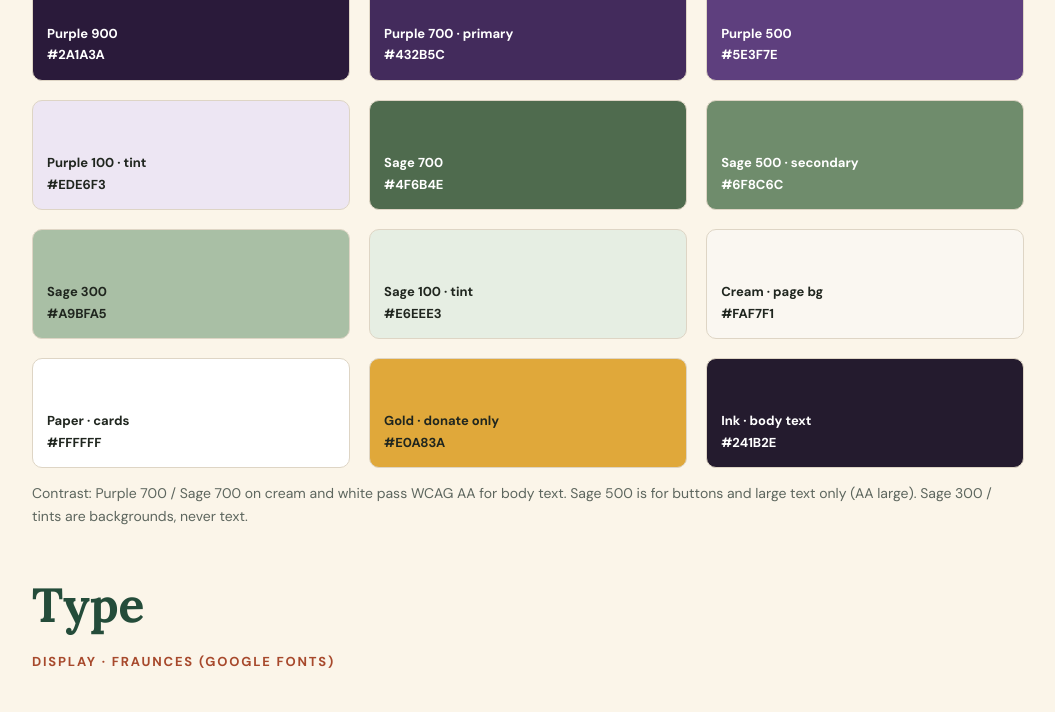
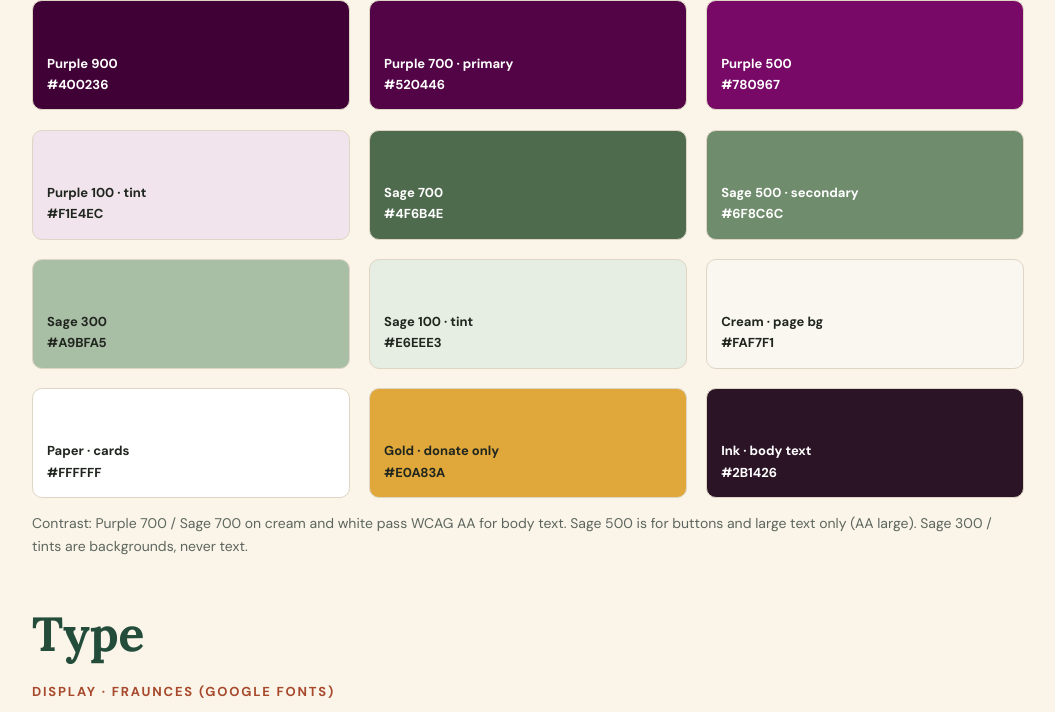
Before and after one commit to Grandma-s-Cat-Coalition/Grandma-s-Cat-Coalition, a website built with Vite: page docs/style-tile.html in a window 1280 px wide. Shown: the part 561-1273 px from the top of the page, without its empty margins (112-1167 px from the left). Built offline with nearby package versions, Linux system fonts and the light colour scheme.

Commit message:
Style tile: use existing brand purple #520446

```diff
--- a/docs/style-tile.html
+++ b/docs/style-tile.html
@@ -9,17 +9,17 @@
 <style>
   :root{
     /* Brand */
-    --purple-900:#2A1A3A; --purple-700:#432B5C; --purple-500:#5E3F7E; --purple-100:#EDE6F3;
+    --purple-900:#400236; --purple-700:#520446; --purple-500:#780967; --purple-100:#F1E4EC;
     --sage-700:#4F6B4E;  --sage-500:#6F8C6C;  --sage-300:#A9BFA5;  --sage-100:#E6EEE3;
-    --cream:#FAF7F1;     --paper:#FFFFFF;     --ink:#241B2E;       --ink-muted:#5C5368;
-    --gold:#E0A83A;      --gold-dark:#B8851F; --line:#E4DDEA;
+    --cream:#FAF7F1;     --paper:#FFFFFF;     --ink:#2B1426;       --ink-muted:#5F4A5A;
+    --gold:#E0A83A;      --gold-dark:#B8851F; --line:#E6D9E1;
     /* Roles */
     --bg:var(--cream); --surface:var(--paper); --text:var(--ink); --muted:var(--ink-muted);
     --primary:var(--purple-700); --primary-hover:var(--purple-900);
     --secondary:var(--sage-500); --secondary-hover:var(--sage-700);
     --accent:var(--gold);
     --font-display:"Fraunces",Georgia,serif; --font-body:"Nunito",system-ui,sans-serif;
-    --radius:16px; --radius-sm:10px; --shadow:0 6px 24px rgba(42,26,58,.10);
+    --radius:16px; --radius-sm:10px; --shadow:0 6px 24px rgba(64,2,54,.10);
   }
   *{box-sizing:border-box} body{margin:0;background:var(--bg);color:var(--text);font-family:var(--font-body);line-height:1.6}
   .wrap{max-width:1040px;margin:0 auto;padding:40px 24px}
@@ -37,7 +37,7 @@
   .card .img{aspect-ratio:4/3;background:linear-gradient(135deg,var(--sage-300),var(--purple-100));display:grid;place-items:center;font-size:64px}
   .card .body{padding:18px} .tag{display:inline-block;background:var(--sage-100);color:var(--sage-700);font-size:12px;font-weight:800;padding:4px 10px;border-radius:999px;margin-right:6px}
   .hero{background:var(--purple-900);color:#fff;border-radius:var(--radius);padding:56px 40px;position:relative;overflow:hidden}
-  .hero h1{color:#fff} .hero p{font-size:19px;max-width:560px;color:#E9E1F0}
+  .hero h1{color:#fff} .hero p{font-size:19px;max-width:560px;color:#F0DDE9}
   .hero::after{content:"🐈";position:absolute;right:40px;bottom:-10px;font-size:160px;opacity:.25}
   .stat{background:var(--sage-100);border-radius:var(--radius);padding:22px;text-align:center}
   .stat b{display:block;font-family:var(--font-display);font-size:44px;color:var(--purple-700);line-height:1}
@@ -54,15 +54,15 @@
 
 <p class="eyebrow">Grandma's Cat Coalition · Style Tile v1</p>
 <h1>Warm. Calm. Trustworthy.</h1>
-<p style="max-width:680px;font-size:18px;color:var(--muted)">Dark purple carries authority and heart; sage green is the calm, healing counterweight; cream keeps it soft and "grandma's kitchen." Gold is reserved for one job: <strong>Donate</strong>.</p>
+<p style="max-width:680px;font-size:18px;color:var(--muted)">Kim's existing plum purple (#520446, pulled from the current site and Facebook branding) carries authority and heart; sage green is the calm, healing counterweight; cream keeps it soft and "grandma's kitchen." Gold is reserved for one job: <strong>Donate</strong>.</p>
 
 <section>
   <h2>Color</h2>
   <div class="grid c4">
-    <div class="swatch" style="background:#2A1A3A;color:#fff">Purple 900<br>#2A1A3A</div>
-    <div class="swatch" style="background:#432B5C;color:#fff">Purple 700 · primary<br>#432B5C</div>
-    <div class="swatch" style="background:#5E3F7E;color:#fff">Purple 500<br>#5E3F7E</div>
-    <div class="swatch" style="background:#EDE6F3">Purple 100 · tint<br>#EDE6F3</div>
+    <div class="swatch" style="background:#400236;color:#fff">Purple 900<br>#400236</div>
+    <div class="swatch" style="background:#520446;color:#fff">Purple 700 · primary<br>#520446</div>
+    <div class="swatch" style="background:#780967;color:#fff">Purple 500<br>#780967</div>
+    <div class="swatch" style="background:#F1E4EC">Purple 100 · tint<br>#F1E4EC</div>
     <div class="swatch" style="background:#4F6B4E;color:#fff">Sage 700<br>#4F6B4E</div>
     <div class="swatch" style="background:#6F8C6C;color:#fff">Sage 500 · secondary<br>#6F8C6C</div>
     <div class="swatch" style="background:#A9BFA5">Sage 300<br>#A9BFA5</div>
@@ -70,7 +70,7 @@
     <div class="swatch" style="background:#FAF7F1">Cream · page bg<br>#FAF7F1</div>
     <div class="swatch" style="background:#FFFFFF">Paper · cards<br>#FFFFFF</div>
     <div class="swatch" style="background:#E0A83A">Gold · donate only<br>#E0A83A</div>
-    <div class="swatch" style="background:#241B2E;color:#fff">Ink · body text<br>#241B2E</div>
+    <div class="swatch" style="background:#2B1426;color:#fff">Ink · body text<br>#2B1426</div>
   </div>
   <p style="font-size:14px;color:var(--muted)">Contrast: Purple 700 / Sage 700 on cream and white pass WCAG AA for body text. Sage 500 is for buttons and large text only (AA large). Sage 300 / tints are backgrounds, never text.</p>
 </section>
@@ -127,7 +127,7 @@
   <div class="dark">
     <strong style="font-family:var(--font-display);font-size:20px">Grandma's Cat Coalition</strong><br>
     113 W Jackson St, Lime Springs, IA 52155 · (641) 229-7494 · <a href="#">info@grandmascatcoalition.org</a><br>
-    <span style="font-size:13px;color:#C9BDD6">A 501(c)(3) nonprofit. EIN XX-XXXXXXX. Donations are tax-deductible.</span>
+    <span style="font-size:13px;color:#D1B7CA">A 501(c)(3) nonprofit. EIN XX-XXXXXXX. Donations are tax-deductible.</span>
   </div>
 </section>
 
```
Also changed, not shown: specs/01-site-foundation.md (+1 -1 lines).
